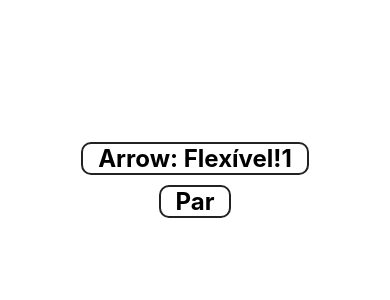
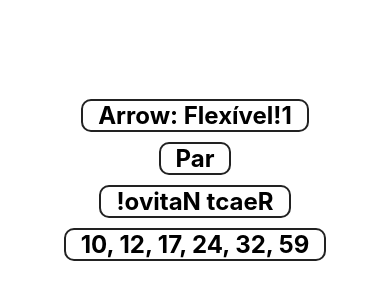
Before and after one commit to rafaellbarros/react-native-apps-nativas-android-e-ios, a React Native app in the folder exercicios/: screen / in a window 390 px wide. Shown: the part 242-542 px from the top of the page. Built offline with nearby package versions, Linux system fonts and the light colour scheme.

Commit message:
:construction: Sistema de Modulo ImportExport

```diff
--- a/exercicios/src/App.js
+++ b/exercicios/src/App.js
@@ -1,5 +1,6 @@
 import React, {Component} from 'react'
 import {View, Text, StyleSheet} from 'react-native'
+import Inverter, {MegaSena} from './components/Multi'
 import ParImpar from './components/ParImpar'
 import Simples from './components/Simples'
 
@@ -9,6 +10,8 @@
 			<View style={styles.container}>
 				<Simples texto='Flexível!1' />
 				<ParImpar numero={32} />
+				<Inverter texto='React Nativo!' />
+				<MegaSena />
 			</View>
 		)
 	}
--- /dev/null
+++ b/exercicios/src/components/Multi.js
@@ -0,0 +1,27 @@
+import React from 'react'
+import {Text} from 'react-native'
+import Padrao from '../estilo/Padrao'
+
+const Inverter = props => {
+	const inv = props.texto.split('').reverse().join('')
+	return <Text style={Padrao.ex}>{inv}</Text>
+}
+
+const MegaSena = props => {
+	const [min, max] = [1, 60]
+	const numeros = Array(props.numeros || 6).fill(0)
+
+	for (let i = 0; i < numeros.length; i++) {
+		let novo = 0
+		while (numeros.includes(novo)) {
+			novo = Math.floor(Math.random() * (max - min + 1)) + min
+		}
+		numeros[i] = novo
+	}
+
+	numeros.sort((a, b) => a - b)
+	return <Text style={Padrao.ex}>{numeros.join(', ')}</Text>
+}
+
+export default Inverter
+export {Inverter, MegaSena}
```
